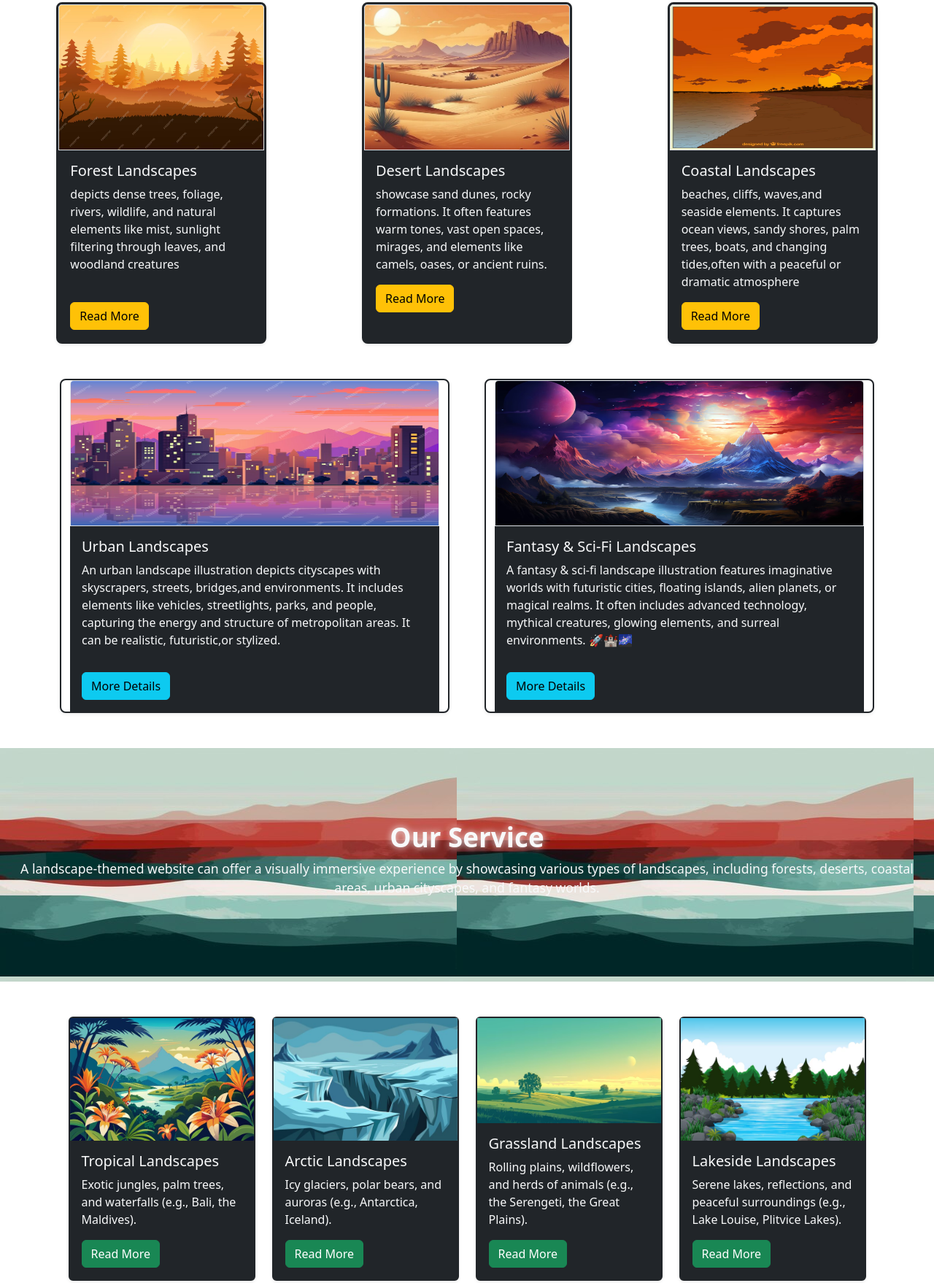
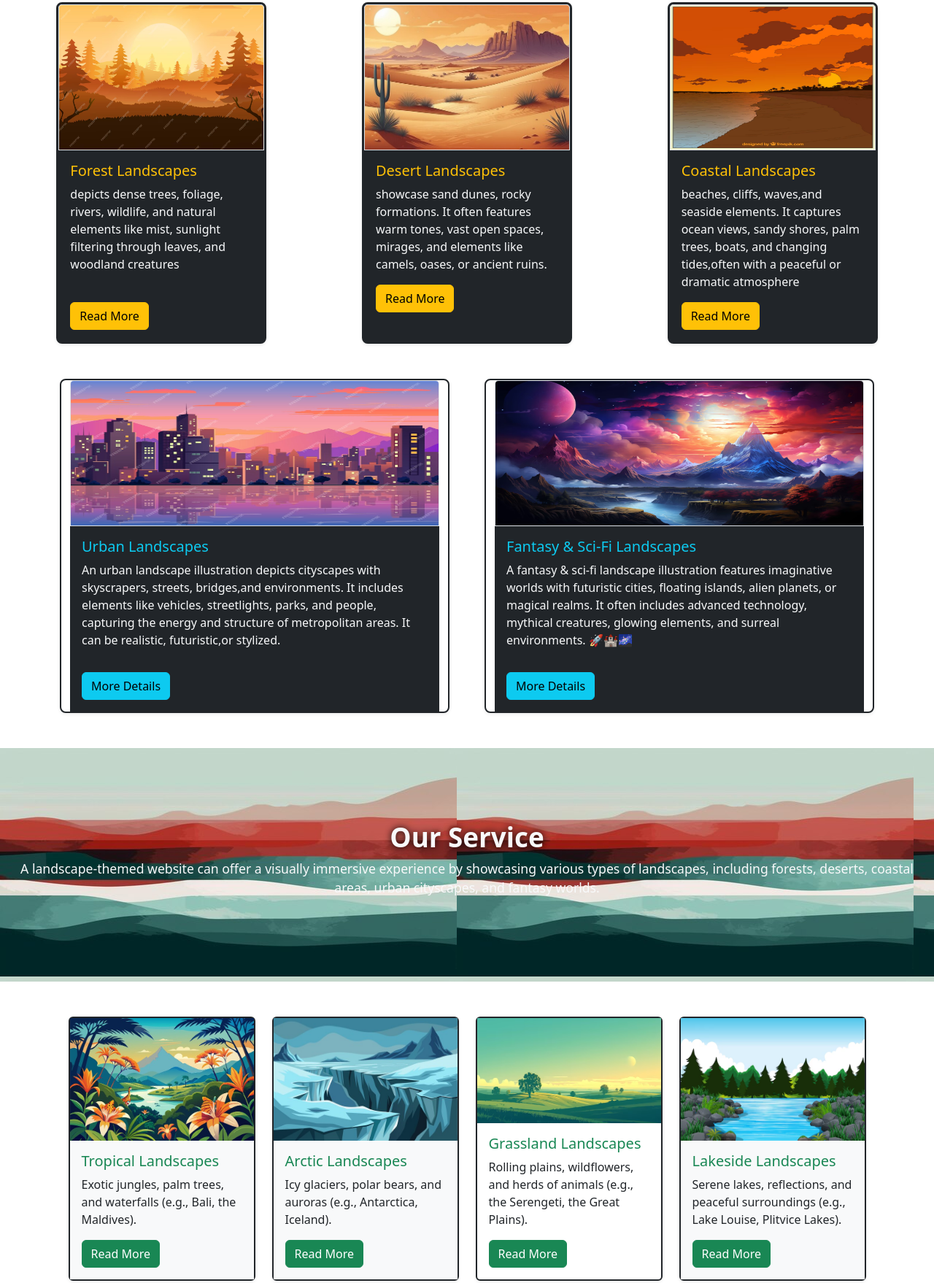
Before and after one commit to mohammedShanid8428/bootstrap-landing-page, a plain HTML site: page index.html in a window 1280 px wide. Shown: the part 663-2421 px from the top of the page at 73% size. Drawn offline with nearby package versions, Linux system fonts and the light colour scheme.

Commit message:
all section completed

```diff
--- a/index.html
+++ b/index.html
@@ -48,7 +48,7 @@
     <div class="card border rounded-3 border-3 shadow-sm border-dark" style="width: 18rem;" id="cards">
       <img src="./images/cards-1.avif" class="card-img-top border  border-drak" alt="..." style="height: 200px;">
       <div class="card-body bg-dark">
-        <h5 class="card-title text-light">Forest Landscapes</h5>
+        <h5 class="card-title text-warning">Forest Landscapes</h5>
         <p class="card-text text-light">depicts dense trees, foliage, rivers, wildlife, and natural elements like mist,
           sunlight filtering through leaves, and woodland creatures</p>
         <a href="#" class="btn btn-warning mt-4">Read More</a>
@@ -57,7 +57,7 @@
     <div class="card border rounded-3 border-3 shadow-sm border-dark" style="width: 18rem;" id="cards">
       <img src="./images/cards-2.jpg" class="card-img-top border  border-drak" alt="..." style="height: 200px;">
       <div class="card-body bg-dark">
-        <h5 class="card-title text-light">Desert Landscapes </h5>
+        <h5 class="card-title text-warning">Desert Landscapes </h5>
         <p class="card-text text-light">showcase sand dunes, rocky formations. It often features warm tones, vast open
           spaces, mirages, and elements like camels, oases, or ancient ruins.</p>
         <a href="#" class="btn btn-warning ">Read More</a>
@@ -66,7 +66,7 @@
     <div class="card rounded-3 border-3 shadow-sm border-dark" style="width: 18rem;" id="cards">
       <img src="./images/cards-3.avif" class="card-img-top border border-drak" alt="..." style="height: 200px;">
       <div class="card-body bg-dark">
-        <h5 class="card-title text-light">Coastal Landscapes</h5>
+        <h5 class="card-title text-warning">Coastal Landscapes</h5>
         <p class="card-text text-light">beaches, cliffs, waves,and seaside elements. It captures ocean views, sandy
           shores, palm trees, boats, and changing tides,often with a peaceful or dramatic atmosphere</p>
         <a href="#" class="btn btn-warning">Read More</a>
@@ -80,7 +80,7 @@
     <div class="card col rounded-3 border-2 shadow-sm border-dark" style="width: 23rem;" id="cards">
       <img src="./images/cards-4.jpg" class="card-img-top border border-drak" alt="..." style="height:200px ;">
       <div class="card-body bg-dark">
-        <h5 class="card-title text-light">Urban Landscapes</h5>
+        <h5 class="card-title text-info">Urban Landscapes</h5>
         <p class="card-text text-light">An urban landscape illustration depicts cityscapes with skyscrapers, streets,
           bridges,and environments. It includes elements like vehicles, streetlights, parks, and people,
           capturing the energy and structure of metropolitan areas. It can be realistic, futuristic,or stylized.</p>
@@ -91,7 +91,7 @@
     <div class="card col rounded-3 border-2 shadow-sm border-dark" style="width: 23rem;" id="cards">
       <img src="./images/cards-5.avif" class="card-img-top border border-drak" alt="..." style="height:200px ;">
       <div class="card-body bg-dark">
-        <h5 class="card-title text-light">Fantasy & Sci-Fi Landscapes</h5>
+        <h5 class="card-title text-info">Fantasy & Sci-Fi Landscapes</h5>
         <p class="card-text text-light">A fantasy & sci-fi landscape illustration features imaginative worlds with
           futuristic cities, floating islands, alien planets, or magical realms. It often includes advanced technology,
           mythical creatures, glowing elements, and surreal environments. 🚀🏰🌌</p>
@@ -117,9 +117,9 @@
   <div class="container d-flex mt-5 justify-content-around">
     <div class="card rounded-2 border-2 shadow-sm border-dark" style="width: 16rem;" id="scards">
       <img src="./images/cards-6.jpg" alt="" class="h-50">
-      <div class="card-body bg-dark">
-        <h5 class="card-title text-light">Tropical Landscapes</h5>
-        <p class="card-text text-light">Exotic jungles, palm trees, and waterfalls (e.g., Bali, the Maldives).</p>
+      <div class="card-body bg-light">
+        <h5 class="card-title text-success">Tropical Landscapes</h5>
+        <p class="card-text text-drak">Exotic jungles, palm trees, and waterfalls (e.g., Bali, the Maldives).</p>
         <a href="" class="btn btn-success">Read More</a>
 
       </div>
@@ -127,9 +127,9 @@
     </div>
     <div class="card rounded-2 border-2 shadow-sm border-dark" style="width: 16rem; " id="scards">
       <img src="./images/cards7.jpg" class="h-50">
-      <div class="card-body bg-dark">
-        <h5 class="card-title text-light">Arctic Landscapes</h5>
-        <p class="card-text text-light"> Icy glaciers, polar bears, and auroras (e.g., Antarctica, Iceland).</p>
+      <div class="card-body bg-light">
+        <h5 class="card-title text-success">Arctic Landscapes</h5>
+        <p class="card-text text-drak"> Icy glaciers, polar bears, and auroras (e.g., Antarctica, Iceland).</p>
         <a href="" class="btn btn-success">Read More</a>
 
       </div>
@@ -137,9 +137,9 @@
     </div>
     <div class="card rounded-2 border-2 shadow-sm border-dark" style="width: 16rem;" id="scards">
       <img src="./images/cards8.avif" class="h-50">
-      <div class="card-body bg-dark">
-        <h5 class="card-title text-light">Grassland Landscapes</h5>
-        <p class="card-text text-light">Rolling plains, wildflowers, and herds of animals (e.g., the Serengeti, the
+      <div class="card-body bg-li">
+        <h5 class="card-title text-success">Grassland Landscapes</h5>
+        <p class="card-text text-drak">Rolling plains, wildflowers, and herds of animals (e.g., the Serengeti, the
           Great Plains).</p>
         <a href="" class="btn btn-success">Read More</a>
 
@@ -148,9 +148,9 @@
     </div>
     <div class="card rounded-2 border-2 shadow-sm border-dark " style="width: 16rem;" id="scards">
       <img src="./images/cards9.avif" class="h-50">
-      <div class="card-body bg-dark">
-        <h5 class="card-title text-light">Lakeside Landscapes</h5>
-        <p class="card-text text-light">Serene lakes, reflections, and peaceful surroundings (e.g., Lake Louise,
+      <div class="card-body bg-light">
+        <h5 class="card-title text-success">Lakeside Landscapes</h5>
+        <p class="card-text text-drak">Serene lakes, reflections, and peaceful surroundings (e.g., Lake Louise,
           Plitvice Lakes).</p>
         <a href="" class="btn btn-success">Read More</a>
 
@@ -181,7 +181,7 @@
   <!--contact form-->
   <div class="container-fluid d-flex justify-content-center align-items-center mt-5" id="home3">
     <div class="contact-content text-center w-50 ">
-      <h3 class="text-light">Contact Form</h3>
+      <h3 class="text-light" id="contact">Contact Form</h3>
       <h6 class="text-light mt-3">A contact form is an essential feature of any website, allowing users to easily communicate with the website
         owner, business, or support team. It typically includes fields for entering a name, email address, phone number,
         subject, and message, ensuring that inquiries are clear and well-organized.</h6>
@@ -195,8 +195,8 @@
 
             </div>
             <div class="col text-start">
-              <textarea class="form-control rounded-1 border-1 shadow-sm " name="text" id="text" placeholder="your message here.." rows="6" cols="5"></textarea>
-              <button class="btn btn-light border mt-3 px-3 rounded-1">submit</button>
+              <textarea class="form-control rounded-1 border-1 shadow-sm  " name="text" id="text" placeholder="your message here.." rows="6" cols="5"></textarea>
+              <button class="btn btn-light text-drak border mt-3 px-3 rounded-1">Sent</button>
 
             </div>
           </div>
--- a/style.css
+++ b/style.css
@@ -49,7 +49,7 @@
 #title2{
   font-size: 2.3rem;
   font-weight: 700;
-  text-shadow: 0 0 10px #f2f2f2;
+  text-shadow: 0 0 10px black;
 }
 #para{
   font-size: 1.1rem;
@@ -65,3 +65,8 @@
   background-color: rgba(255,255,255,0.3);
 
 }
+#contact{
+  font-size: 2.5rem;
+  font-weight: 600;
+  text-shadow: 0 0 10px #f2f2f2;
+}
```
